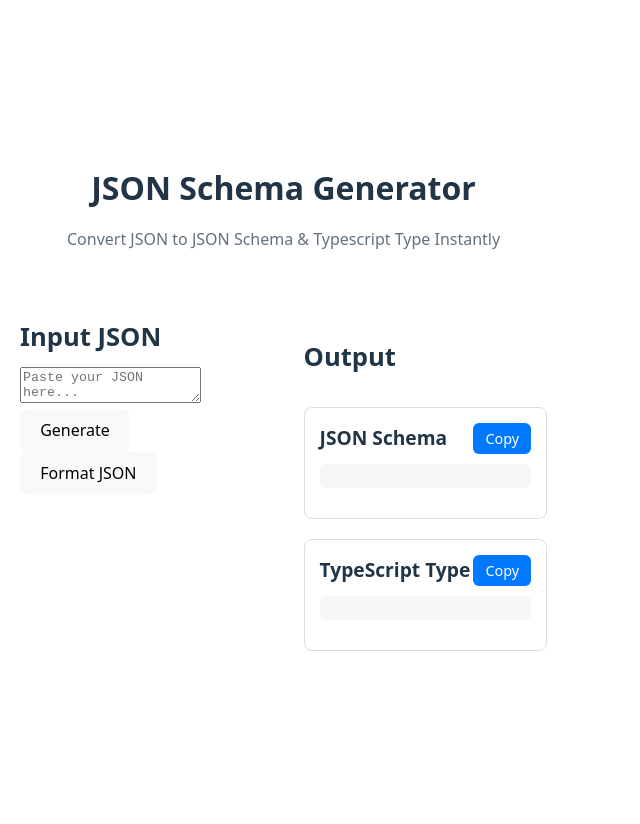
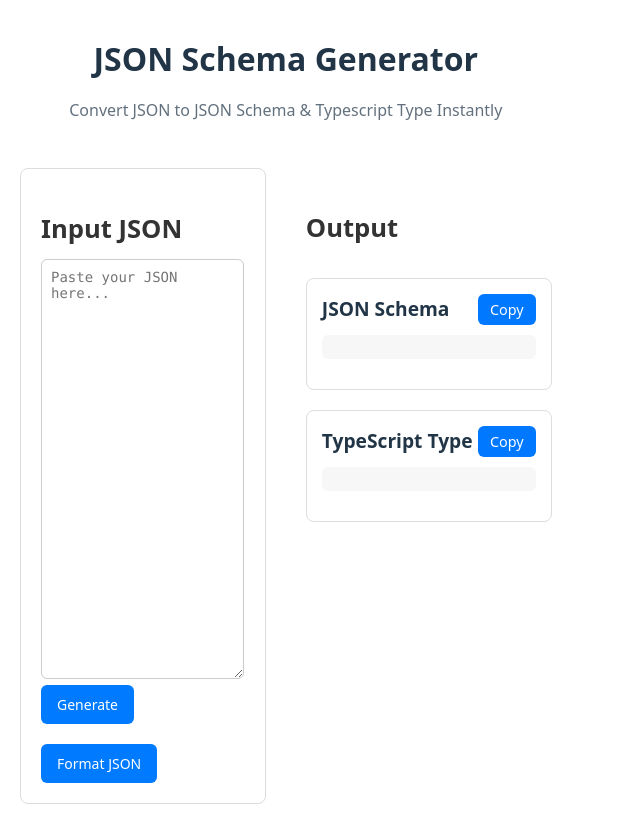
Before and after one commit to VivekVallabhan3407/JsonSchemaGenerator, a React (Vite) app: page / in a window 1280 px wide. Shown: the whole page, without its empty margins (0-640 px from the left). Before the commit the page ends 800 px from the top, so only its background shows below. Built offline with nearby package versions, Linux system fonts and the light colour scheme.

Commit message:
updated files

```diff
--- a/src/components/JsonInput/JsonInput.css
+++ b/src/components/JsonInput/JsonInput.css
@@ -1,4 +1,4 @@
-.jsonInput-container {
+.jsonInputContainer {
   width: 100%;
   padding: 20px;
   border-radius: 8px;
@@ -6,18 +6,18 @@
   background: #fff;
 }
 
-.jsonInput-textarea {
-  width: 100%;
-  height: 600px;     /* BIGGER TEXTAREA */
+.textarea {
+  width: 90%;
+  height: 400px;     /* BIGGER TEXTAREA */
   resize: vertical;
-  padding: 12px;
+  padding: 9px;
   font-size: 14px;
   font-family: Consolas, monospace;
   border: 1px solid #ccc;
   border-radius: 6px;
 }
 
-.jsonInput-heading {
+.heading {
   font-size: 20px;
   font-weight: 600;
   margin-bottom: 12px;
@@ -25,12 +25,12 @@
 }
 
 
-.jsonInput-textarea:focus {
+.textarea:focus {
   border-color: #4a90e2;
   box-shadow: 0 0 4px rgba(74, 144, 226, 0.4);
 }
 
-.jsonInput-error {
+.error {
   color: #e63946;
   margin-top: 6px;
   font-size: 14px;
@@ -52,20 +52,21 @@
   transition: 0.2s ease;
 }
 
-.jsonInput-btn.generate {
+.jsonInput-btn.generateBtn {
+  background: #007bff;
+  color: white;
+  margin-bottom: 20px;
+}
+
+.jsonInput-btn.generateBtn:hover {
+  background: #0064d6;
+}
+
+.jsonInput-btn.formatBtn {
   background: #007bff;
   color: white;
 }
 
-.jsonInput-btn.generate:hover {
+.jsonInput-btn.formatBtn:hover {
   background: #0064d6;
 }
-
-.jsonInput-btn.format {
-  background: #f1f1f1;
-  color: #333;
-}
-
-.jsonInput-btn.format:hover {
-  background: #e2e2e2;
-}
--- a/src/components/JsonInput/JsonInput.tsx
+++ b/src/components/JsonInput/JsonInput.tsx
@@ -49,10 +49,10 @@ const JsonInput: React.FC = () => {
       {error && <p className="error">{error}</p>}
 
       <div className="buttons">
-        <button onClick={handleProcess} className="generateBtn">
+        <button onClick={handleProcess} className="jsonInput-btn generateBtn">
           Generate
         </button>
-        <button onClick={handleFormat} className="formatBtn">
+        <button onClick={handleFormat} className="jsonInput-btn formatBtn">
           Format JSON
         </button>
       </div>
```
